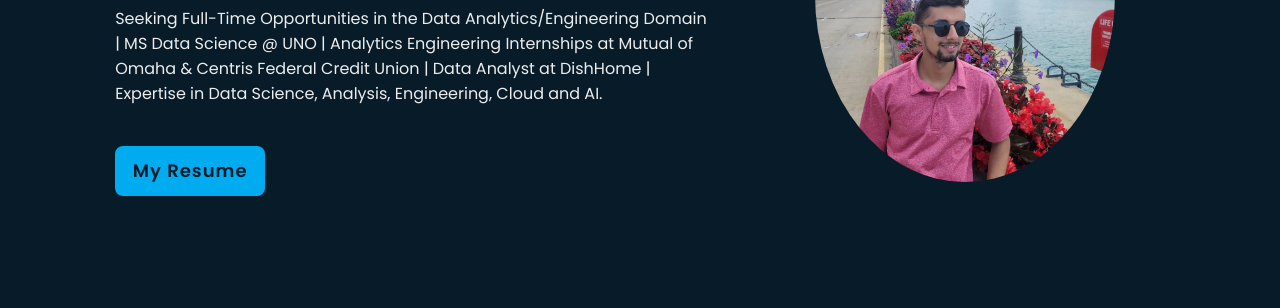
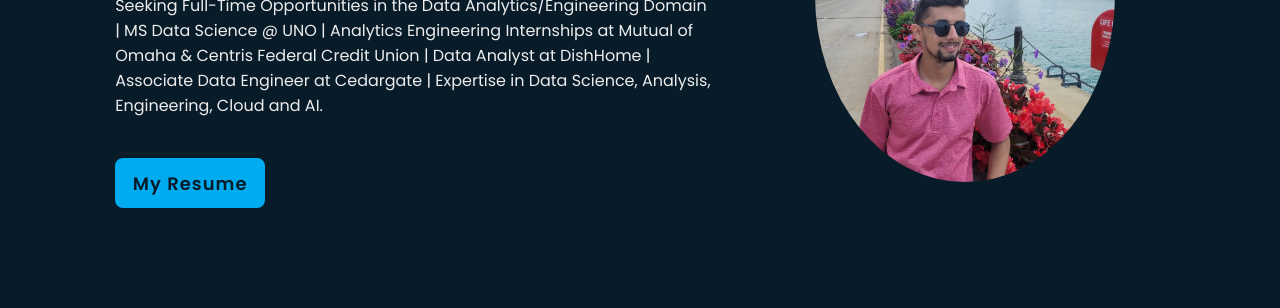
Before and after one commit to kalyanghimire/kalyan_ghimire.io, a plain HTML site: page index.html in a window 1280 px wide. Shown: the part 406-714 px from the top of the page. Drawn offline with nearby package versions, Linux system fonts and the light colour scheme.

Commit message:
html changed

```diff
--- a/index.html
+++ b/index.html
@@ -30,7 +30,7 @@
             <div class="home-content left">
                 <h1>Hi, <br> I'm <span>Kalyan Ghimire</span></h1>
                 <h3 class="text-animate">I'm <span class="multiple-text"></span></h3>
-                <p>Seeking Full-Time Opportunities in the Data Analytics/Engineering Domain | MS Data Science @ UNO | Analytics Engineering Internships at Mutual of Omaha & Centris Federal Credit Union | Data Analyst at DishHome | Expertise in Data Science, Analysis, Engineering, Cloud and AI.</p>
+                <p>Seeking Full-Time Opportunities in the Data Analytics/Engineering Domain | MS Data Science @ UNO | Analytics Engineering Internships at Mutual of Omaha & Centris Federal Credit Union | Data Analyst at DishHome | Associate Data Engineer at Cedargate | Expertise in Data Science, Analysis, Engineering, Cloud and AI.</p>
                 <div class="btn-box">
 <!--                     <a href="mailto:kghimire@unomaha.edu" class="btn">Contact Me</a> -->
                     <a href="https://drive.google.com/file/d/1-BQram0FGgs9tFQ5RCfqmGdvFrRcN_DL/view?usp=sharing" class="btn" target="_blank">My Resume</a>
```
